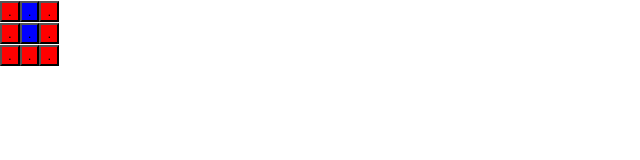
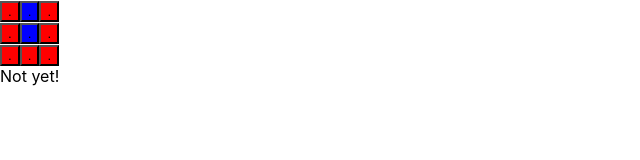
Before and after one commit to wynnliam/merlins-magic-squares, a React (Create React App) app: page / in a window 1280 px wide. Shown: the top 160 px of the page, without its empty margins (0-640 px from the left). Built offline with nearby package versions, Linux system fonts and the light colour scheme.

Commit message:
Game now checks for win state

```diff
--- a/src/App.js
+++ b/src/App.js
@@ -55,7 +55,8 @@ class Game extends React.Component {
 		// and saying the ones > 0.5 are true and the rest false. The "true" state is red
 		// and the "false" state is blue"
 		this.state = {
-			squareStates: Array.from({length: 9}, () => Math.random()).map(x => x > 0.5)
+			squareStates: Array.from({length: 9}, () => Math.random()).map(x => x > 0.5),
+			isComplete: false
 		};
 	}
 
@@ -119,16 +120,31 @@ class Game extends React.Component {
 				break;
 		}
 
+		let finish = currSquares[0] === true && currSquares[1] === true && currSquares[2] === true &&
+				     currSquares[3] === true && currSquares[4] === false && currSquares[5] === true &&
+				     currSquares[6] === true && currSquares[7] === true && currSquares[8] === true;
+
 		this.setState({
-			squareStates : currSquares
+			squareStates : currSquares,
+			isComplete : finish
 		});
 	}
 
 	render() {
-		return(<Board
-			squareStates = {this.state.squareStates}
-			onClick = {(i) => this.markSquare(i)}
-		/>);
+		let status = this.state.isComplete ? "You win!" : "Not yet!";
+
+		return(
+			<div className="game">
+				<Board
+					squareStates = {this.state.squareStates}
+					onClick = {(i) => this.markSquare(i)}
+				/>
+
+				<div>
+					{status}
+				</div>
+			</div>
+		);
 	}
 }
 
```
